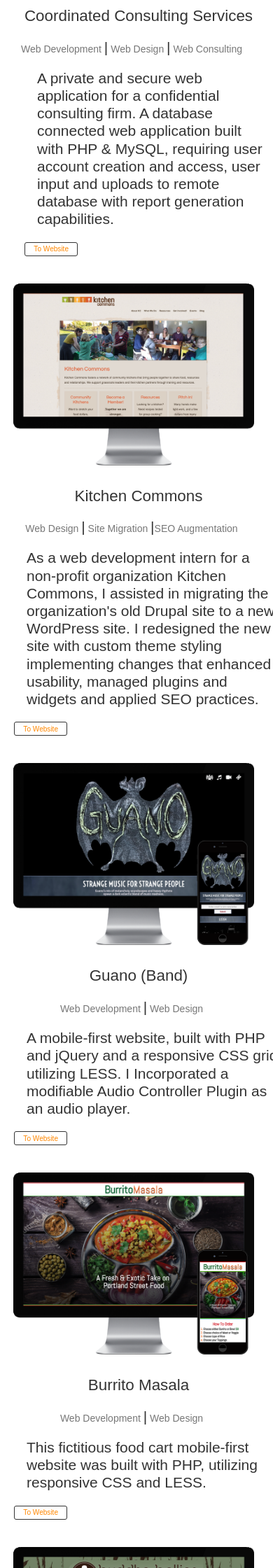
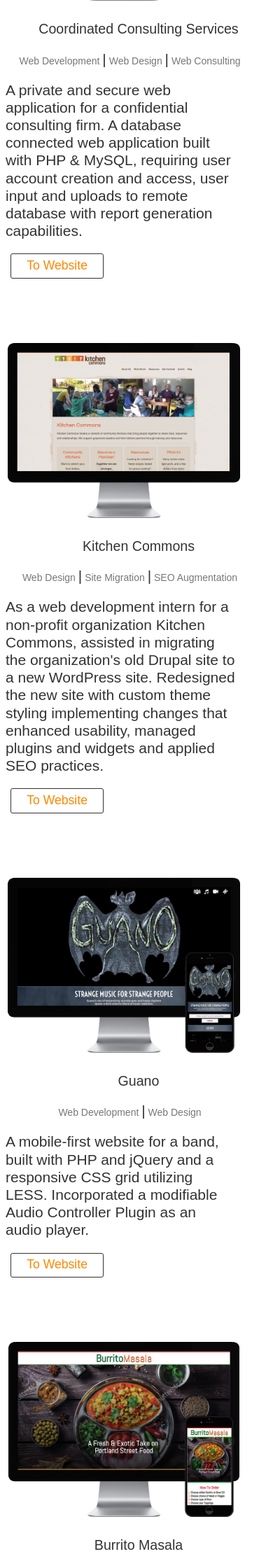
Before and after one commit to LeReiver/portfolio, a PHP site: page /projects.php in a window 390 px wide; the page is wider, and only the part inside the window is pictured. Shown: the part 335-2575 px from the top of that part at 70% size. Run offline with PHP 8.4, Linux system fonts and the light colour scheme.

Commit message:
More mobile layout adjustments.

```diff
--- a/includes/styles/portfolio.css.php
+++ b/includes/styles/portfolio.css.php
@@ -168,8 +168,9 @@ li {
 }
 .white-section .section-header h2 {
     color: #ff8700;
-    font-size: 3vw;
+    font-size: 2.8vw;
     font-weight: 100;
+    margin-top: -60px;
 }
 .grey-section {
     background-color: rgba(91, 91, 91, 0.25);
@@ -789,9 +790,15 @@ a.button:hover {
     padding: .5em 1em;
 }
 .row {
-/*    margin: -2em 1.75em;*/
+    margin-top: 2em;
     padding: .5em 0;
 }
+.row.project{
+    margin-bottom: 180px;
+    padding-bottom: 180px;
+       /* border-bottom: solid 0.25px #777; */
+}
+
 .row_project {
     margin: -2em 1.75em;
     padding: .5em 0;
@@ -1037,7 +1044,7 @@ a.button:hover {
         height: 350px;
         display: inline-block;
         padding-top: 20px;
-        margin: 1em 0 -4em 1em;
+        margin: -1em 0 -4em 1em;
     }
     .section.bigbox {
         padding: 0 2em;
@@ -1066,6 +1073,7 @@ a.button:hover {
     .white-section .section-header h2 {
         font-size: 1.5em;
         margin-bottom: 20px;
+        margin-top: 0;
     }
      .col-md-8.button_table {
         float: right;
@@ -1075,6 +1083,9 @@ a.button:hover {
         margin: -2em 0;
         padding: .5em 0;
     }
+    .row.project {
+        margin-top: -50px;
+     }
     .row_contact {
         margin: .5em -.75em;
         padding: .5em 1em;
@@ -1089,6 +1100,12 @@ a.button:hover {
 /*        margin-bottom: 1em;*/
     }
 
+}
+
+@media screen and (max-width: 1028px) {
+    .project-icon {
+        margin: 1em 0 -4em 1em;
+    }
 }
 
 @media (max-width: 990px) {
@@ -1136,6 +1153,7 @@ a.button:hover {
     .project-icon.app img {
         height: 380px;
         margin-left: -90px;
+        margin-top: 100px;
     }
     #_button {
         font-size: 250%;
@@ -1181,6 +1199,10 @@ a.button:hover {
     .product_desc {
         margin-top: 150px;
     }
+    .row.project{
+         margin-bottom: 160px;
+         padding-bottom: 60px;
+     }
 }
 
 
@@ -1369,6 +1391,9 @@ a.button:hover {
     .section.bigbox h3 {
         margin-top: 100px;
     }
+    #_button_contact {
+        margin-bottom: 20px;
+    }
 }
 
 /*        margin-top: 0.25em;*/
@@ -1566,7 +1591,7 @@ a.button:hover {
         padding-right: 1em;
     }
     .section.bigbox h3 {
-         margin-top: -10px;
+         margin-top: 20px;
         margin-left: -100px;
         font-size: 160%;
      }
@@ -1755,7 +1780,7 @@ a.button:hover {
     #about_2 p {
         font-size: 1.5em;
         margin-top: 20px;
-/*        margin-left: 0;*/
+        margin-left: -50px;
 /*        padding-right: 2.2em;*/
     }
     p #about_2 .bio  {
@@ -1796,10 +1821,12 @@ a.button:hover {
         font-size: 175%;
     }
     .section.bigbox h4 {
-        margin-left: -60px;
+        margin-left: -65px;
     }
     .section.bigbox h3 {
-        margin-top: 50px;
+        margin-top: -50px;
+        margin-left: -55px;
+        font-size: 140%;
     }
     .orange-underline {
         margin: .5em 0;
@@ -1814,7 +1841,7 @@ a.button:hover {
         font-weight: 300;
     }
     #_button {
-        font-size: 80%;
+        font-size: 140%;
         font-weight: 200;
         margin: 0 3em 0 0;
     }
@@ -1869,11 +1896,12 @@ a.button:hover {
     .project-icon img {
         height: 90%;
 /*        margin-bottom: 1em;*/
-        margin-left: -4em;
+        margin-left: -8em;
     }
     .project-icon.app img {
-        height: 340px;
-        margin-left: 10px;
+        height: 240px;
+        margin-left: -60px;
+        margin-top: -70px;
     }
     .project-icon {
         height: 350px;
@@ -1931,6 +1959,7 @@ a.button:hover {
     .white-section .section-header h2 {
         font-size: 1.5em;
         margin-bottom: 20px;
+        margin-top: -20px;
     }
     .jumbotron h3 {
         font-size: 25px;
@@ -1945,6 +1974,9 @@ a.button:hover {
 
 
 @media (max-width: 400px) {
+    .about.container.project {
+        margin-top: -40px;
+    }
     #about h1 {
         font-size: 5vw;
         padding-left: .5em;
@@ -1969,10 +2001,11 @@ a.button:hover {
         margin: .25em 5em 0 0;
     }
     .section.bigbox h3{
-        margin: -40px 0 0 -40px;
+        margin: -30px 0 0 -40px;
     }
     #about_2 p {
         margin-top: 20px;
+        margin-right: 2em;
     }
     #about_bio  p{
         font-size: 1.5em;
@@ -1980,12 +2013,13 @@ a.button:hover {
         padding-right: 0;
     }
     .project-icon img {
-        padding-top: 10px;
-        margin-left: -6em;
+        margin-top: -90px;
+        margin-left: -8em;
+        height: 260px;
     }
     .project-icon.app img {
-        height: 230px;
-        margin-left: -60px;
+        height: 210px;
+        margin-left: -100px;
     }
 }
 
@@ -2004,7 +2038,7 @@ a.button:hover {
     }
     #about_2 p {
         font-size: 1.5em;
-        margin: 5px 5em 0 5%;
+        margin: 15px 3em 0 -40px;
         padding-right: 0;
     }
     #about_bio  p{
@@ -2013,22 +2047,32 @@ a.button:hover {
         padding-right: 0;
         text-align: start;
     }
-    .container {
-        margin-right: 2em;
+    .container.project {
+        margin-top: -160px;
     }
     .section.bigbox h5{
         margin: 1.25em 4em 0 1em;
         padding: 0 2.5em .25em .5em;
         font-size: 150%;
     }
+    .section.bigbox h4 {
+        margin-left: -120px;
+        font-size: 90%;
+        margin-top: 15px;
+    }
+    .section.bigbox h3{
+        margin-left: -130px;
+        margin-top: -100px;
+    }
     .project-icon img {
-        height: 70%;
-        margin-bottom: 1em;
-        margin-left: -8.5em;
+        height: 75%;
+        margin-top: -100px;
+        margin-left: -10em;
     }
     .project-icon.app img {
-        height: 340px;
-        margin-left: 10px;
+        height: 180px;
+        margin-left: -160px;
+        margin-top: -100px;
     }
     .orange-underline {
         margin: .5em 4em 0 1em;
@@ -2047,6 +2091,13 @@ a.button:hover {
         width: 30px;
         height: 30px;
     }
+    #_button {
+        margin-left: 70px;
+        margin-top: 20px;
+    }
+    .white-section .section-header h2 {
+        margin-top: 0;
+    }
 }
 @media (max-width: 300px) {
     body {
@@ -2064,7 +2115,7 @@ a.button:hover {
     }
     #about_2 p {
         font-size: 1.5em;
-        margin: 5px 5em 0 5%;
+        margin: 15px 3em 0 -40px;
         padding-right: 0;
     }
     .header-logo img {
@@ -2072,7 +2123,25 @@ a.button:hover {
         width: 30px;
         height: 30px;
     }
-}
+    .section.bigbox h4 {
+        font-size: 80%;
+        margin-left: -140px;
+    }
+    .section.bigbox h3 {
+        font-size: 120%;
+        margin-left: -130px;
+    }
+    .project-icon img {
+        margin-left: -250px;
+        margin-bottom: -40px;
+    }
+    #_button {
+        margin-left: 100px;
+    }
+}
+
+
+
 @media (max-width: 267px) {
     h3.orange-underline {
         margin-left: -4em;
--- a/projects.php
+++ b/projects.php
@@ -31,11 +31,11 @@
         <!--Websites-->
         <div id="about" class="project-icon">
             <div class="container">
-                <div class="row" style="margin: 0 0 10em 0;">
+                <div class="row project" style="margin-bottom: 10em; margin-top: 10px;">
                     <div class="col-lg-6 col-xl-12">
                         <div>
                             <div class="project-icon"><a href="includes/images/ccs_lg.jpg" id="ccs"
-                                                         data-lightbox="vector" data-title="CCS"><img src="includes/img/ccs_desktop.jpg" alt="CCS" title="Click To View"></a>
+                                                         data-lightbox="vector" data-title="CCS"><img src="includes/img/ccs_desktop.png" alt="CCS" title="Click To View"></a>
                             </div>
                         </div>
                     </div>
@@ -55,7 +55,7 @@
                 </div>
 
 
-                <div class="row" style="margin-bottom: 10em;">
+                <div class="row project" style="margin-bottom: 10em;">
                     <div class="col-lg-6 col-xl-12">
                         <div>
                             <div class="project-icon"><a href="includes/images/kitchen_commons_lg.jpg" id="kitchen_commons"
@@ -66,9 +66,9 @@
                     <div class="col-lg-6 col-xl-12">
                         <div class="project_desc">
                             <h3>Kitchen Commons</h3>
-                                <h4>Web Design <span id="pipe">|</span> Site Migration <span id="pipe">|</span>SEO Augmentation</h4>
-                            <p id="skills">As a web development intern for a non-profit organization Kitchen Commons, I assisted in migrating the organization's old Drupal site to a new WordPress site.
-                                I redesigned the new site with custom theme styling implementing changes that enhanced usability, managed plugins and widgets and applied SEO practices.</p>
+                                <h4>Web Design <span id="pipe">|</span> Site Migration <span id="pipe">|</span> SEO Augmentation</h4>
+                            <p id="skills">As a web development intern for a non-profit organization Kitchen Commons, assisted in migrating the organization's old Drupal site to a new WordPress site.
+                                Redesigned the new site with custom theme styling implementing changes that enhanced usability, managed plugins and widgets and applied SEO practices.</p>
                             <table class="button_table">
                                 <tr>
                                     <td><h4><a href="https://kitchencommons.net/" target="_blank"><button id="_button" >To Website</button></a></h4></td>
@@ -78,7 +78,7 @@
                     </div>
                 </div>
 
-                <div class="row" style="margin-bottom: 10em;">
+                <div class="row project" style="margin-bottom: 10em;">
                     <div class="col-lg-6 col-xl-12">
                         <div>
                             <div class="project-icon"><a href="includes/images/guano_lg.jpg" id="guano"
@@ -88,9 +88,9 @@
                     </div>
                     <div class="col-lg-6 col-xl-12">
                         <div class="project_desc">
-                            <h3>Guano (Band)</h3>
+                            <h3>Guano</h3>
                              <h4>Web Development <span id="pipe">|</span> Web Design </h4>
-                            <p id="skills">A mobile-first website, built with PHP and jQuery and a responsive CSS grid utilizing LESS. I Incorporated a modifiable Audio Controller Plugin as an audio player.</p>
+                            <p id="skills">A mobile-first website for a band, built with PHP and jQuery and a responsive CSS grid utilizing LESS. Incorporated a modifiable Audio Controller Plugin as an audio player.</p>
                             <table class="button_table">
                                 <tr>
                                     <td><h4><a href="/../web/guano/" target="_blank"><button id="_button">To Website</button></a></h4></td>
@@ -101,7 +101,7 @@
                 </div>
 
 
-                <div class="row" style="margin-bottom: 10em;">
+                <div class="row project" style="margin-bottom: 10em;">
                     <div class="col-lg-6 col-xl-12">
                         <div>
                             <div class="project-icon"><a href="includes/images/burrito_lg.jpg" id="burrito_masala"
@@ -123,7 +123,7 @@
                     </div>
                 </div>
 
-                <div class="row" style="margin-bottom: 10em;">
+                <div class="row project" style="margin-bottom: 10em;">
                     <div class="col-lg-6 col-xl-12">
                         <div>
                             <div class="project-icon"><a href="includes/images/buddha_bellies_lg.jpg" id="buddha_bellies"
@@ -145,7 +145,7 @@
                     </div>
                 </div>
 
-                <div class="row" style="margin-bottom: 10em;">
+                <div class="row project" style="margin-bottom: 10em;">
                     <div class="col-lg-6 col-xl-12">
                         <div>
                             <div class="project-icon"><a href="includes/images/well_fed_lg.jpg" id="well_fed"
@@ -157,7 +157,7 @@
                         <div class="project_desc">
                             <h3>Well Fed Adventures</h3>
                             <h4>Web Development <span id="pipe">|</span> Web Design </h4>
-                            <p id="skills">A Dreamweaver website built for a fictitious culinary travel company.</p>
+                            <p id="skills">A website built in Dreamweaver for a fictitious culinary travel company.</p>
                             <table class="button_table">
                                 <tr>
                                     <td><h4><a href="/../web/well_fed" target="_blank"><button id="_button" > To Website</button></a></h4></td>
@@ -167,7 +167,7 @@
                     </div>
                 </div>
 
-                <div class="row" style="margin-bottom: 10em;">
+                <div class="row project" style="margin-bottom: 10em;">
                     <div class="col-lg-6 col-xl-12">
                         <div>
                             <div class="project-icon"><a href="includes/images/dual_purpose_lg.jpg" id="dual_purpose"
@@ -189,7 +189,7 @@
                     </div>
                 </div>
 
-                <div class="row" style="margin-bottom: 10em;">
+                <div class="row project" style="margin-bottom: 10em;">
                     <div class="col-lg-6 col-xl-12">
                         <div>
                             <div class="project-icon"><a href="includes/images/graphics_lg.jpg" id="graphics"
@@ -211,7 +211,7 @@
                     </div>
                 </div>
 
-                <div class="row" style="margin-bottom: 10em;">
+                <div class="row project" style="margin-bottom: 10em;">
                     <div class="col-lg-6 col-xl-12">
                         <div>
                             <div class="project-icon"><a href="includes/images/tip_calculator_lg.jpg" id="tip_calculator"
@@ -226,14 +226,14 @@
                             <p id="skills">Built with PHP, HTML5 and CSS3.</p>
                             <table class="button_table">
                                 <tr>
-                                    <td><h4><a href="/../php/tip_calculator" target="_blank"><button id="_button" >To Web App</button></a></h4></td>
+                                    <td><h4><a href="/../php/tip_calculator" target="_blank"><button id="_button" >To Website</button></a></h4></td>
                                 </tr>
                             </table>
                         </div>
                     </div>
                 </div>
 
-                    <div class="row" style="margin-bottom: 8em;">
+                    <div class="row project" style="margin-bottom: 10em;">
                         <div class="col-lg-6 col-xl-12">
                             <div>
                             <div class="project-icon"><a href="includes/images/volume_converter_lg.jpg" id="volume_converter"
@@ -249,14 +249,14 @@
                         <p>Built using PHP, jQuery, AJAX, HTML5 and CSS3.</p>
                         <table class="button_table">
                             <tr>
-                                <td><h4><a href="/../php/volume_converter/" target="_blank"><button id="_button" >To Web App</button></a></h4></td>
+                                <td><h4><a href="/../php/volume_converter/" target="_blank"><button id="_button" >To Website</button></a></h4></td>
                             </tr>
                         </table>
                         </div>
                     </div>
                 </div>
 
-                <div class="row" style="margin-bottom: 10em;">
+                <div class="row project" style="margin-bottom: 10em;">
                     <div class="col-lg-6 col-xl-12">
                         <div>
                         <div class="project-icon app"><a href="includes/images/drums_phone_tablet2.png" id="drums"
@@ -278,7 +278,7 @@
                     </div>
                 </div>
 
-                <div class="row" style="margin-bottom: 10em;">
+                <div class="row project" style="margin-bottom: 10em;">
                     <div class="col-lg-6 col-xl-12">
                         <div>
                             <div class="project-icon app"><a href="includes/images/pigLatin_phone.png" id="name_converter"
@@ -293,14 +293,14 @@
                             <p id="skills"> Using string manipulations, this Android app converts names into Pig Latin.</p>
                             <table class="button_table">
                                 <tr>
-                                    <td><h4><a  target=""><button id="_button" >To App</button></a></h4></td>
+<!--                                    <td><h4><a  target=""><button id="_button" >To App</button></a></h4></td>-->
                                 </tr>
                             </table>
                         </div>
                     </div>
                 </div>
 
-                <div class="row" style="margin-bottom: 10em;">
+                <div class="row project" style="margin-bottom: 10em;">
                     <div class="col-lg-6 col-xl-12">
                         <div>
                             <div class="project-icon app"><a href="includes/images/drumsFragment_phone_tablet2.png" id="drums_fragment"
@@ -315,14 +315,14 @@
                             <p id="skills">This an Android App. Same as Drums, but designed with using Fragments.</p>
                             <table class="button_table">
                                 <tr>
-                                    <td><h4><a  target=""><button id="_button" >To App</button></a></h4></td>
+<!--                                    <td><h4><a  target=""><button id="_button" >To App</button></a></h4></td>-->
                                 </tr>
                             </table>
                         </div>
                     </div>
                 </div>
 
-                <div class="row" style="margin-bottom: 10em;">
+                <div class="row project" style="margin-bottom: 10em;">
                     <div class="col-lg-6 col-xl-12">
                         <div>
                             <div class="project-icon app"><a href="includes/images/dataview_phone_tablet.png" id="data_view"
@@ -337,7 +337,7 @@
                             <p id="skills"> This app was built to showcase the ability to connect to secure database and output data tables.</p>
                             <table class="button_table">
                                 <tr>
-                                    <td><h4><a target=""><button id="_button" >To App</button></a></h4></td>
+<!--                                    <td><h4><a target=""><button id="_button" >To App</button></a></h4></td>-->
                                 </tr>
                             </table>
                         </div>
```
Also changed, not shown: includes/img/ccs_desktop.png.
